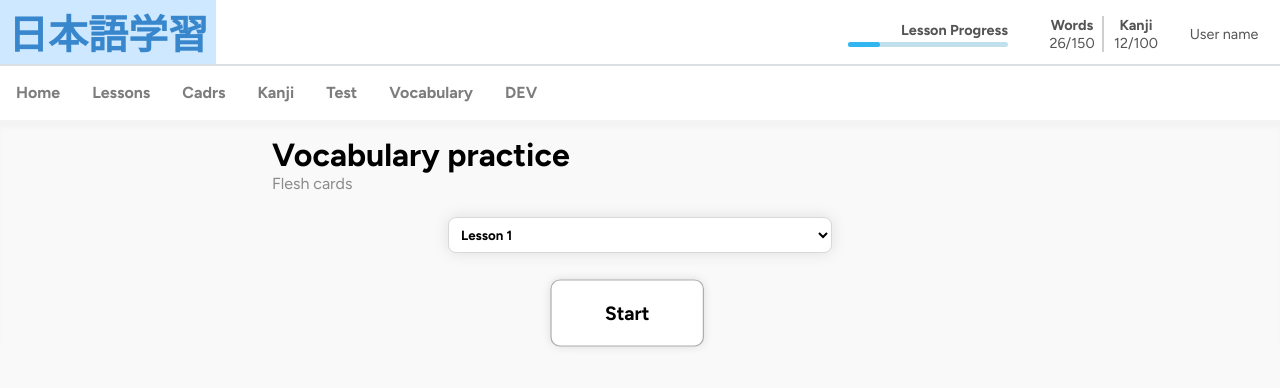
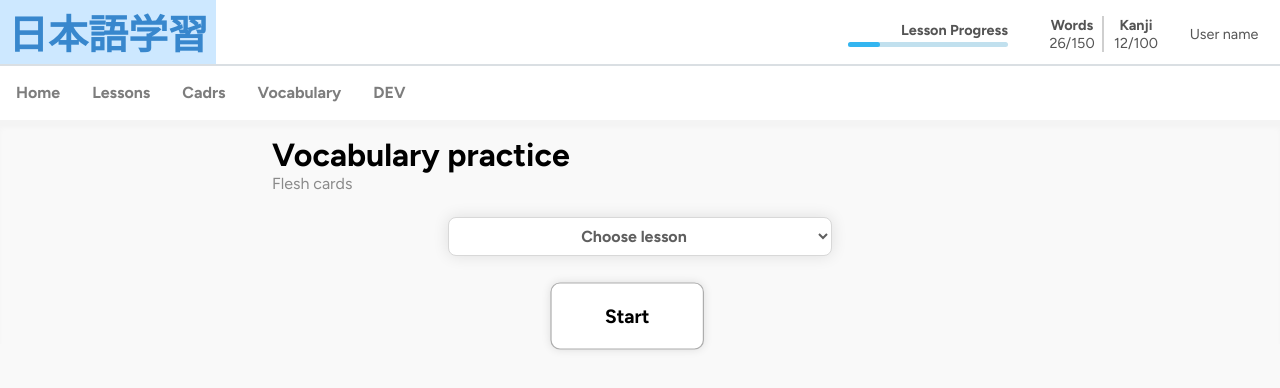
Before and after one commit to Keymor/nihon-go, a React (Vite) app: page / in a window 1280 px wide. Both pictures are taken after a click on the button "Cadrs". Shown: the top 388 px of the page. Built offline with nearby package versions, Linux system fonts and the light colour scheme.

Commit message:
it just work now

```diff
--- a/src/App.css
+++ b/src/App.css
@@ -946,6 +946,7 @@ span {
   min-height: fit-content;
   font-family: 'Figtree', 'Figtree-fallback', 'Figtree-fallback-android', 'Noto Sans', 'NotoSans-fallback', 'NotoSans-fallback-android', sans-serif;
   font-weight: bold;
+  font-size: 1rem;
   padding: 0.5rem;
   border-radius: 0.5rem;
   border-style: solid;
@@ -953,11 +954,12 @@ span {
   border-width: 0.1rem;
   background-color: rgb(255, 255, 255);
   box-shadow: 0 0 1rem rgba(0, 0, 0, 0.111);
+  color: rgb(95, 95, 95);
+  text-align: center;
 }
 
 .cardConteiner {
   position: relative;
-  height: 70vh;
   width: 60vw;
   margin: auto;
   align-content: center;
--- a/src/App.tsx
+++ b/src/App.tsx
@@ -33,6 +33,7 @@ function App() {
     wordsAmount?: number;
     endLesson: boolean;
     wordCheck: boolean;
+    lessonNumber: number;
   }
 
   const [searchValue, setSearchValue] = useState('')
@@ -53,7 +54,8 @@ function App() {
     startLesson: false,
     wordsAmount: 0, //mount of words from wordArray
     endLesson: false,
-    wordCheck: false
+    wordCheck: false,
+    lessonNumber: 0
   })
 
   const [showWord, setShowWord] = useState<wordsArray>(
@@ -697,10 +699,13 @@ function App() {
               <h1 className='h1Lesson'>Vocabulary practice</h1>
               <p className='pLesson'>Flesh cards</p>
             </div>
-            <select className='cardsSelector'>
-              <option>Lesson 1</option>
-              <option>Lesson 2</option>
-              <option>Lesson 3</option>
+            <select value={actionStatus.lessonNumber}
+            onChange={handleOption}
+            className='cardsSelector'
+            style={{ display: actionStatus.startLesson ? 'none' : ''}}>
+              <option value={0}>Choose lesson</option>
+              <option value={1}>Lesson 1</option>
+              <option value={2}>Lesson 2</option>
             </select>
             <button className={
               `cardsButtonStart ${actionStatus.startLesson ?
@@ -735,7 +740,13 @@ function App() {
                   <button className={`cardsButton2 ${actionStatus.endLesson ? 'remove' : ''}`}
                     onClick={clickNext}>{actionStatus.wordCheck ? 'Next' : 'Check'}
                   </button>
-                  <button onClick={() => setActionStatus((a) => ({ ...a, startLesson: false }))} className={`cardsButton1 ${actionStatus.endLesson ? '' : 'remove'}`}>Exit</button>
+                  <button onClick={
+                    () => setActionStatus((a) => ({
+                      ...a, startLesson: false
+                      }))}
+                      className={
+                        `cardsButton1 ${actionStatus.endLesson ? '' : 'remove'}`
+                        }>Exit</button>
                 </div>
               </div>
             </div>
@@ -973,7 +984,17 @@ function App() {
 
   //update array with new words for lesson
   const cardStartLesson = () => {
-    setShowWord(cardWordsNew[0])
+    if (actionStatus.lessonNumber === 0) {
+      return
+    }
+
+    const lessonCheck = (array: wordsArray) => {
+      return array.lesson === actionStatus.lessonNumber
+    }
+    const lessonsArray = cardWordsNew.filter(lessonCheck)
+
+
+    setShowWord(lessonsArray[0])
     setActionStatus((a) => ({
       ...a,
       startLesson: true,
@@ -984,7 +1005,11 @@ function App() {
       wordsAmount: cardWordsNew.length
     }))
     setRepeat((r) => r = [])
-    setWordsList([...cardWordsNew])
+    setWordsList([...lessonsArray])
+  }
+
+  const handleOption = (event: React.ChangeEvent<HTMLSelectElement>) => {
+    setActionStatus((a) => ({...a, lessonNumber: parseFloat(event.target.value)}));
   }
 
   //switch to new words and check translition
@@ -1022,7 +1047,7 @@ function App() {
     }
 
     setActionStatus((a) => ({
-      ...a, progressCardProcent: a.progressCardProcent + 5, wordCheck: false
+      ...a, progressCardProcent: a.progressCardProcent + 10, wordCheck: false
     }))
   }
 
@@ -1233,14 +1258,14 @@ function App() {
             <div className='cards'></div>
             <span> Cadrs </span>
           </button>
-          <button className='buttonMenu' onClick={() => newPageStatus('Kanji')}>
+          {/* <button className='buttonMenu' onClick={() => newPageStatus('Kanji')}>
             <div className='kanji'></div>
             <span> Kanji </span>
           </button>
           <button className='buttonMenu' onClick={() => newPageStatus('Test')}>
             <div className='checkBoolean'></div>
             <span> Test </span>
-          </button>
+          </button> */}
           <button className='buttonMenu' onClick={() => newPageStatus('Vocabulary')}>
             <div className='vocabulary'></div>
             <span> Vocabulary </span>
@@ -1289,12 +1314,12 @@ function App() {
             <button className='buttonMenu' onClick={() => newPageStatus('Cards')}>
               <span> Cadrs </span>
             </button>
-            <button className='buttonMenu' onClick={() => newPageStatus('Kanji')}>
+            {/* <button className='buttonMenu' onClick={() => newPageStatus('Kanji')}>
               <span> Kanji </span>
             </button>
             <button className='buttonMenu' onClick={() => newPageStatus('Test')}>
               <span> Test </span>
-            </button>
+            </button> */}
             <button className='buttonMenu' onClick={() => newPageStatus('Vocabulary')}>
               <span> Vocabulary </span>
             </button>
```
